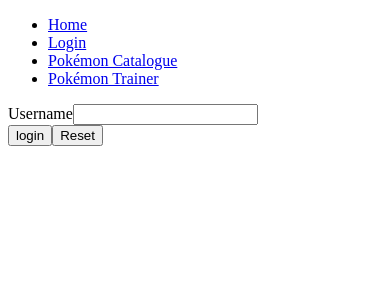
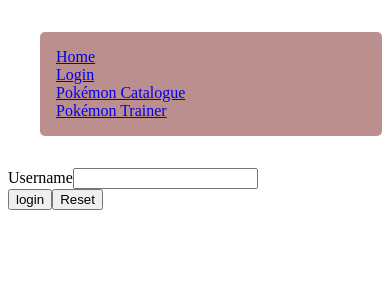
Before and after one commit to MRomarali/PokemonTrainer_Noroff_Assignment_4, an Angular app: page /login in a window 390 px wide. Shown: the top 300 px of the page. Built offline with nearby package versions, Linux system fonts and the light colour scheme.

Commit message:
fix: added style to navbar

```diff
--- a/src/app/app.component.scss
+++ b/src/app/app.component.scss
@@ -0,0 +1,21 @@
+.nav {
+  margin: 2em;
+}
+.navbar {
+  padding: 1em;
+  display: flex;
+  flex-wrap: wrap;
+  align-items: center;
+  justify-content: space-evenly;
+  list-style: none;
+  border-radius: 5px;
+  background-color: #bc8f8f;
+  @media (max-width: 768px) {
+    width: 100%;
+    display: block;
+    margin-top: 1rem;
+  }
+  @media (max-width: 768px) {
+    display: block;
+  }
+}
```
